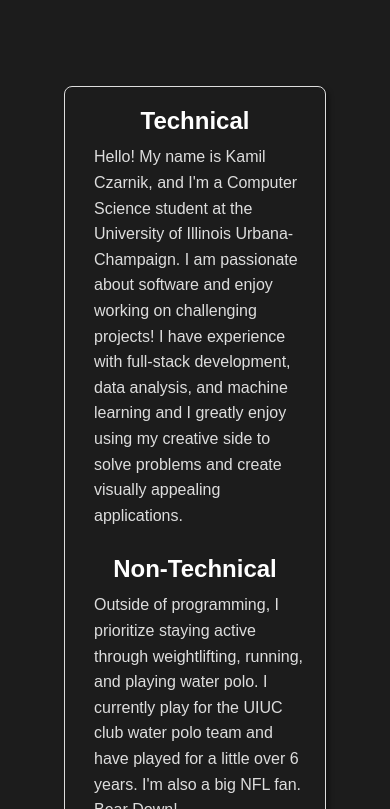
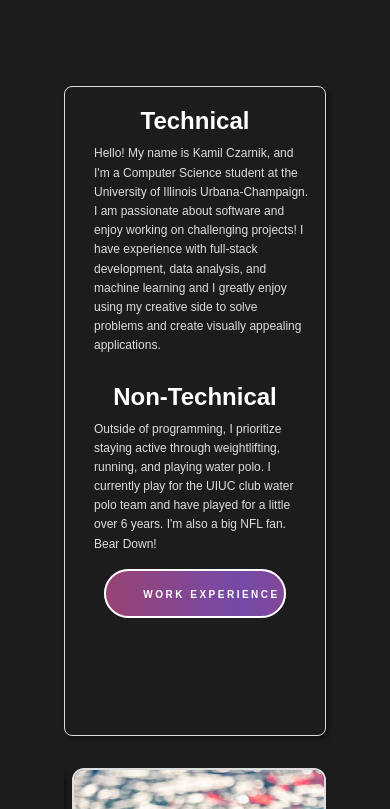
Before and after one commit to Kamiltczarnik/Kamiltczarnik.github.io, a React (Create React App) app: page / in a window 390 px wide. Shown: the part 3435-4244 px from the top of the page. Built offline with nearby package versions, Linux system fonts and the light colour scheme; a web font is replaced by a local one.

Commit message:
Update AboutMe.css

```diff
--- a/src/Pages/css/AboutMe.css
+++ b/src/Pages/css/AboutMe.css
@@ -167,7 +167,7 @@
   }
 
   .about-me-text {
-    flex: 2;
+  flex: 2;
   display: flex;
   flex-direction: column; /* Change to column to ensure content fits */
   gap: .5rem;
@@ -176,9 +176,9 @@
   border: 1px solid #ddd;
   border-radius: 8px;
   box-shadow: 3px 3px 5px rgba(0, 0, 0, 0.4);
-  min-width: 60%; /* Ensure it has enough space */
+  min-width: 70%; /* Ensure it has enough space */
   max-width: 100%; /* Prevent it from shrinking */
-  min-height: 750px; /* Ensures at least 850px, but allows growth */
+  min-height: 650px; /* Ensures at least 650px, but allows growth */
   height: auto; /* Allows dynamic expansion */
   }
 
@@ -250,7 +250,7 @@ p {
     font-size:10px;
   }
   .text-column p {
-    font-size: 1rem;
+    font-size: .75rem;
   }
   .text-column
   {
@@ -264,4 +264,7 @@ p {
   #home .button{
     font-size:6px;
   }
+  .about-me-text{
+    min-height: 800px;
+  }
 }
```
